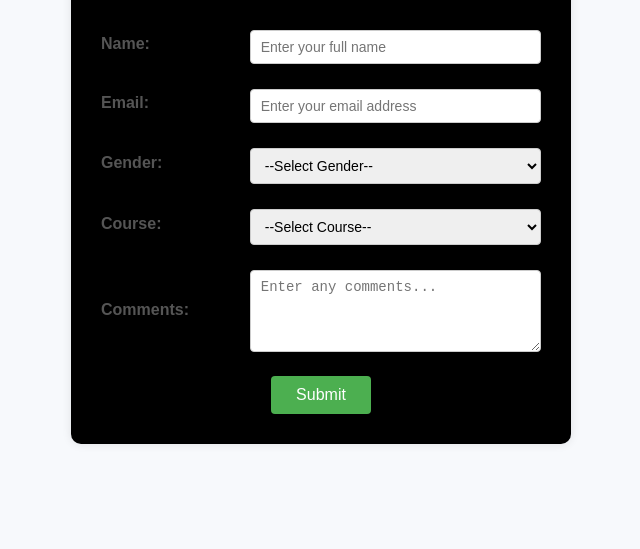
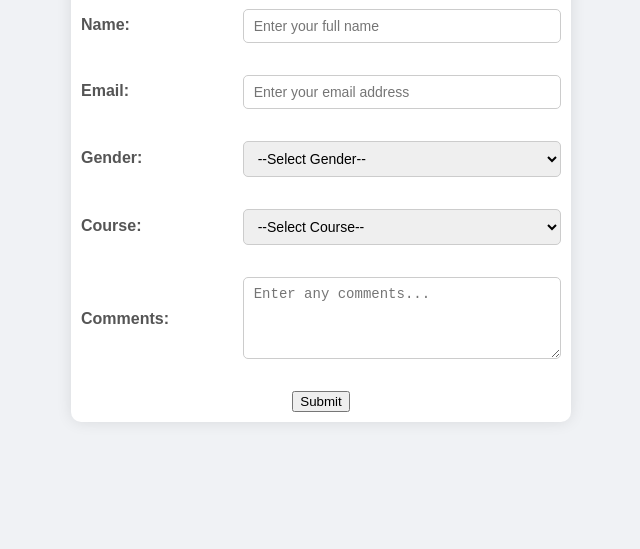
Before and after one commit to Narmadhanandhu/Nandhini, a plain HTML site: page index.html in a window 1280 px wide. Shown: the part 251-800 px from the top of the page, without its empty margins (319-959 px from the left). Drawn offline with Linux system fonts and the light colour scheme.

Commit message:
Update style.css

```diff
--- a/style.css
+++ b/style.css
@@ -1,27 +1,29 @@
 body {
   font-family: Arial, sans-serif;
-  background-color: #f7f9fc;
+  background-color: #f0f2f5;
   margin: 0;
   padding: 0;
 }
 
 table {
-  background-color: black;
+  background-color: #fff;
   border-radius: 10px;
-  box-shadow: 0 0 10px rgba(0,0,0,0.1);
-  margin: 50px auto;
+  box-shadow: 0 0 15px rgba(0, 0, 0, 0.1);
+  margin: 60px auto;
   width: 500px;
-  padding: 20px;
+  border-collapse: collapse;
 }
 
 h2 {
   color: #333;
-  margin-bottom: 20px;
+  margin-bottom: 10px;
 }
 
 label {
   font-weight: bold;
   color: #555;
+  display: inline-block;
+  margin-bottom: 5px;
 }
 
 input[type="text"],
@@ -30,31 +32,13 @@ select,
 textarea {
   width: 100%;
   padding: 8px 10px;
-  margin-top: 5px;
+  margin-top: 4px;
+  margin-bottom: 8px;
   border: 1px solid #ccc;
-  border-radius: 4px;
+  border-radius: 5px;
   box-sizing: border-box;
   font-size: 14px;
 }
 
 textarea {
-  resize: vertical;
-}
-
-input[type="submit"] {
-  background-color: #4CAF50;
-  color: white;
-  padding: 10px 25px;
-  font-size: 16px;
-  border: none;
-  border-radius: 4px;
-  cursor: pointer;
-}
-
-input[type="submit"]:hover {
-  background-color: #45a049;
-}
-
-td {
-  padding: 10px;
-}
+  resize
```
